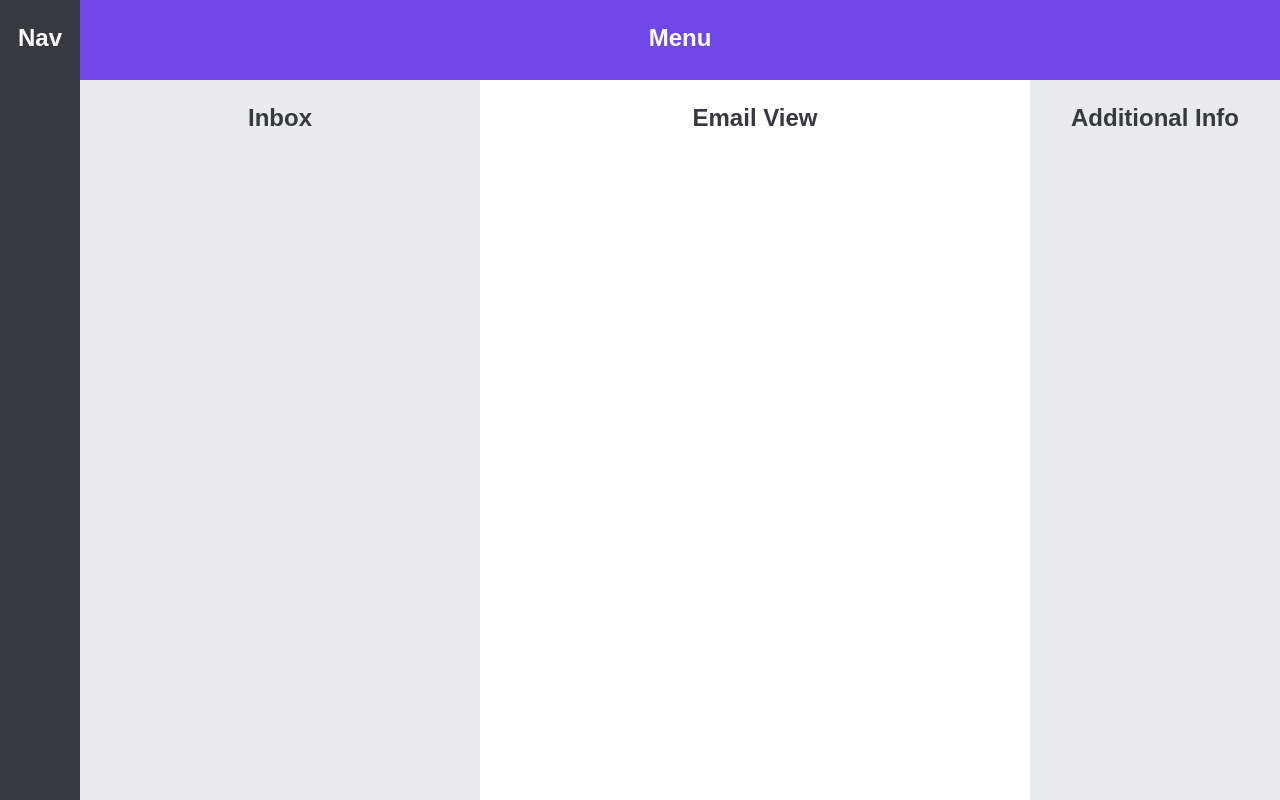
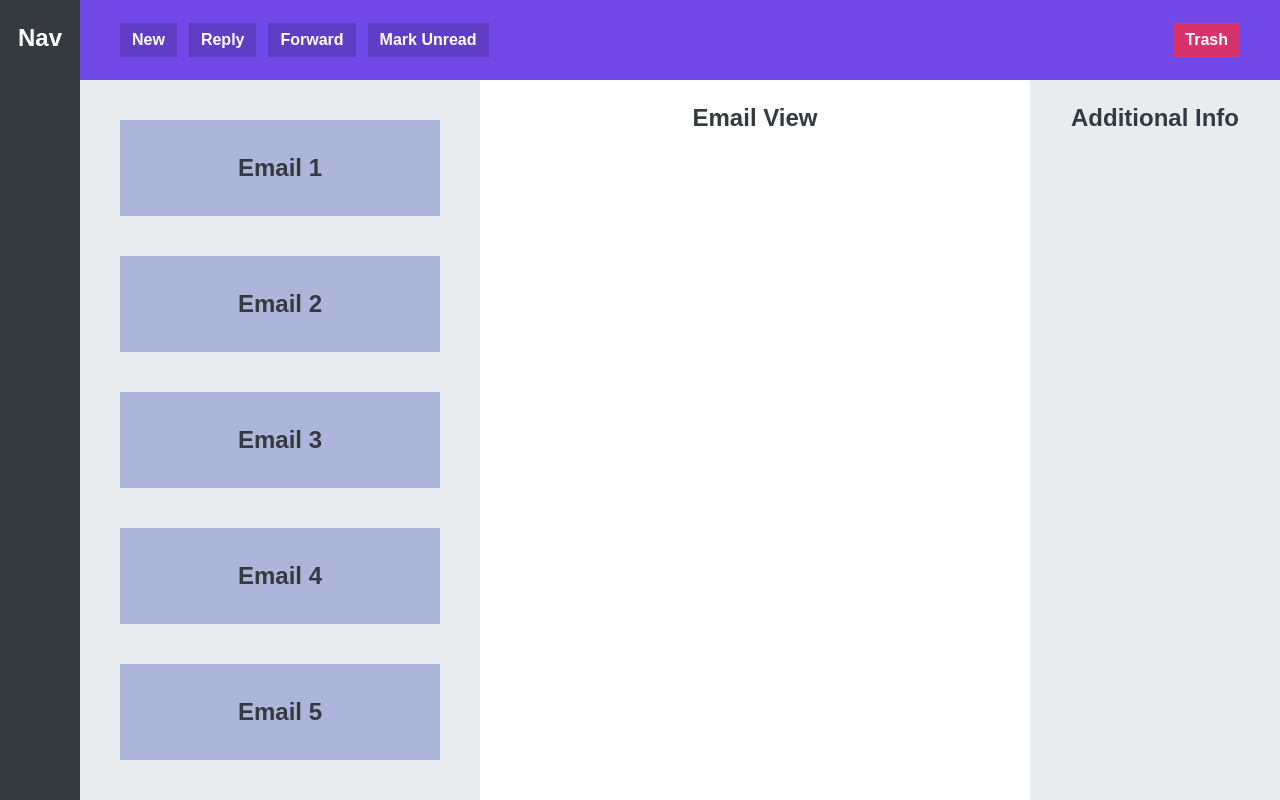
Before and after one commit to dark-matt-r/UdemyJonas, a plain HTML site: page Section6/06-app-layout.html in a window 1280 px wide. Drawn offline with Linux system fonts and the light colour scheme.

Commit message:
Section 6 done with a mistake.

```diff
--- a/Section6/06-app-layout.html
+++ b/Section6/06-app-layout.html
@@ -8,8 +8,25 @@
   </head>
   <body>
     <nav>Nav</nav>
-    <menu> Menu </menu>
-    <section>Inbox</section>
+    <menu>
+      <button>New</button>
+      <button>Reply</button>
+      <button>Forward</button>
+      <button>Mark Unread</button>
+      <button>Trash</button>
+    </menu>
+    <section>
+      <div class="email">Email 1</div>
+      <div class="email">Email 2</div>
+      <div class="email">Email 3</div>
+      <div class="email">Email 4</div>
+      <div class="email">Email 5</div>
+      <div class="email">Email 6</div>
+      <div class="email">Email 7</div>
+      <div class="email">Email 8</div>
+      <div class="email">Email 9</div>
+      <div class="email">Email 10</div>
+    </section>
     <main>Email View</main>
     <aside>Additional Info</aside>
   </body>
--- a/Section6/06-style.css
+++ b/Section6/06-style.css
@@ -7,7 +7,10 @@
 :root {
   --text-color: #343a40;
   --violet-color: #7048e8;
+  --dark-violet-color: #5f3dc4;
   --light-grey-color: #e9ecef;
+  --mid-grey-color: #adb5db;
+  --pink-color: #d6336c;
 }
 
 body {
@@ -24,7 +27,6 @@ body {
 }
 
 nav,
-menu,
 section,
 main,
 aside {
@@ -36,17 +38,54 @@ nav {
   color: white;
 
   grid-row: 1 / -1;
-  grid-column: 1 / 2;
 }
 
 menu {
   background-color: var(--violet-color);
+  grid-column: 2 / -1;
+
+  display: flex;
+  align-items: center;
+  gap: 12px;
+  padding: 0 40px;
+}
+
+button {
+  font-size: 16px;
+  font-weight: bold;
+  background-color: var(--dark-violet-color);
+  border: none;
+  cursor: pointer;
   color: white;
-  grid-column: 2 / -1;
+  padding: 8px 12px;
+
+  display: inline-block;
+}
+
+button:last-child {
+  background-color: var(--pink-color);
+  margin-left: auto;
 }
 
 section {
   background-color: var(--light-grey-color);
+  padding: 40px;
+
+  overflow: scroll;
+
+  display: flex;
+  flex-direction: column;
+  gap: 40px;
+}
+
+.email {
+  background-color: var(--mid-grey-color);
+  height: 96px;
+
+  display: flex;
+  justify-content: center;
+  align-items: center;
+  flex-shrink: 0;
 }
 
 aside {
```
